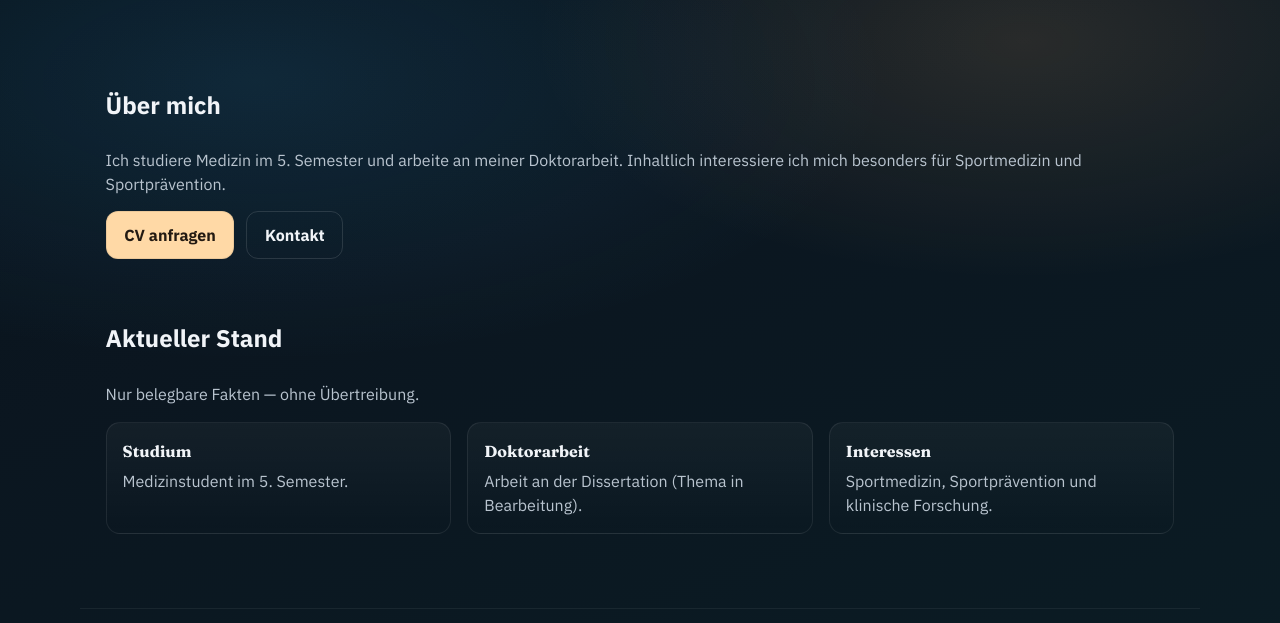
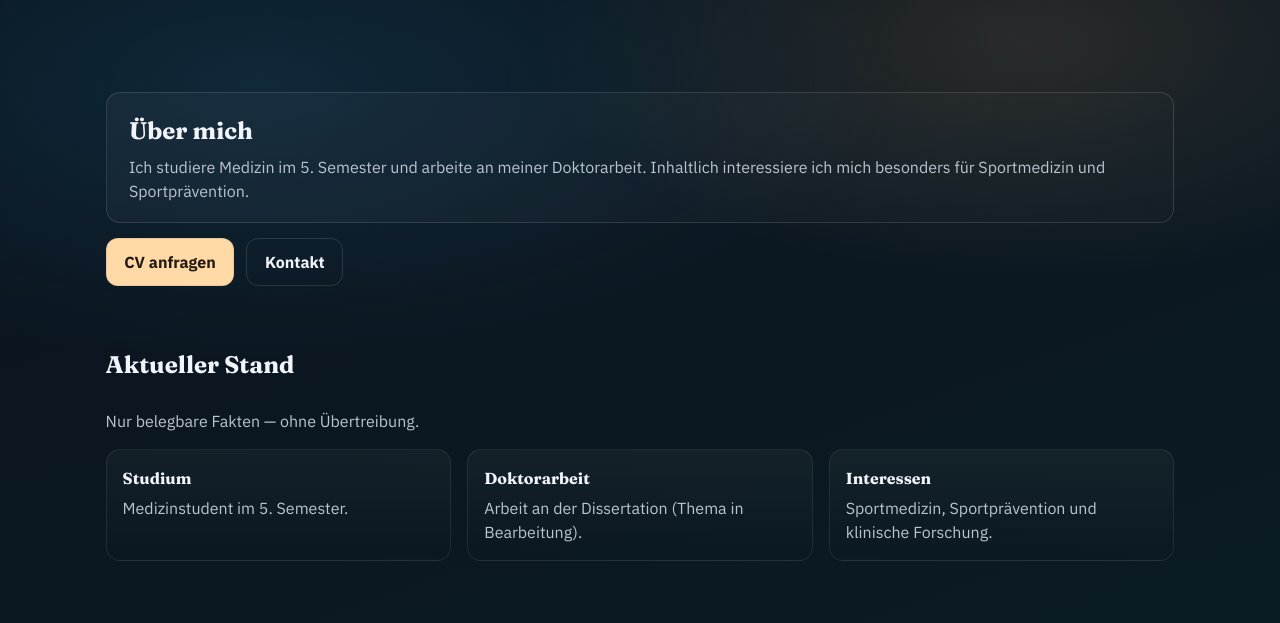
Before and after one commit to JoshuaForster02/Mywebsite, a Flask app: page /about in a window 1280 px wide. Shown: the part 79-702 px from the top of the page. Run offline with Flask 3, Linux system fonts and the light colour scheme.

Commit message:
Polish subpage headers

```diff
--- a/static/style.css
+++ b/static/style.css
@@ -176,3 +176,17 @@ form button{justify-self:start}
 }
 .profile-note p{margin:0;color:var(--text)}
 .profile-note .facts-only{margin-top:0.35rem;color:var(--muted);font-size:0.9rem}
+
+
+
+.subpage-header{
+    margin-top:1.6rem;
+    padding:1.2rem 1.4rem;
+    border-radius:14px;
+    border:1px solid rgba(255,255,255,0.12);
+    background:linear-gradient(120deg, rgba(255,255,255,0.04), rgba(255,255,255,0.01));
+}
+.subpage-header h1{margin:0 0 0.4rem;font-family:var(--font-display)}
+.subpage-header p{margin:0;color:var(--muted)}
+
+.section-head h2{font-family:var(--font-display)}
--- a/templates/about.html
+++ b/templates/about.html
@@ -43,8 +43,10 @@
     <main class="site-max" id="main-content">
       <section class="section">
         <div class="section-head">
+          <div class="subpage-header">
           <h1>Über mich</h1>
-          <p class="section-lead">Ich studiere Medizin im 5. Semester und arbeite an meiner Doktorarbeit. Inhaltlich interessiere ich mich besonders für Sportmedizin und Sportprävention.</p>
+          <p>Ich studiere Medizin im 5. Semester und arbeite an meiner Doktorarbeit. Inhaltlich interessiere ich mich besonders für Sportmedizin und Sportprävention.</p>
+        </div>
         </div>
         <div class="ctas">
           <a class="btn btn-primary" href="contact.html#contact-form">CV anfragen</a>
--- a/templates/contact.html
+++ b/templates/contact.html
@@ -43,8 +43,10 @@
     <main class="site-max" id="main-content">
       <section class="section">
         <div class="section-head">
+          <div class="subpage-header">
           <h1>Kontakt</h1>
-          <p class="section-lead">Für CV‑Anfragen oder kurze Rückfragen gerne melden.</p>
+          <p>Für CV‑Anfragen oder kurze Rückfragen gerne melden.</p>
+        </div>
         </div>
 
         <form id="contact-form" action="https://formspree.io/f/xqeajnve" method="POST">
--- a/templates/datenschutz.html
+++ b/templates/datenschutz.html
@@ -33,8 +33,10 @@
     <main class="site-max" id="main-content">
       <section class="section">
         <div class="section-head">
+          <div class="subpage-header">
           <h1>Datenschutz</h1>
-          <p class="section-lead">Diese Website ist eine private Portfolioseite. Die Kontaktaufnahme erfolgt über ein Formular, das Formspree nutzt.</p>
+          <p>Diese Website ist eine private Portfolioseite. Die Kontaktaufnahme erfolgt über ein Formular, das Formspree nutzt.</p>
+        </div>
         </div>
 
         <div class="info-grid">
--- a/templates/projects.html
+++ b/templates/projects.html
@@ -43,8 +43,10 @@
     <main class="site-max" id="main-content">
       <section class="section">
         <div class="section-head">
+          <div class="subpage-header">
           <h1>Projekte</h1>
-          <p class="section-lead">Aktuell habe ich keine öffentlichen Projekte. Bei Interesse oder Kooperationen gerne melden.</p>
+          <p>Aktuell habe ich keine öffentlichen Projekte. Bei Interesse oder Kooperationen gerne melden.</p>
+        </div>
         </div>
         <div class="info-grid">
           <div class="info-card">
--- a/templates/research.html
+++ b/templates/research.html
@@ -43,8 +43,10 @@
     <main class="site-max" id="main-content">
       <section class="section">
         <div class="section-head">
+          <div class="subpage-header">
           <h1>Forschung</h1>
-          <p class="section-lead">Ich arbeite an meiner Doktorarbeit. Inhaltlich interessiere ich mich für Sportmedizin, Prävention und klinische Forschung.</p>
+          <p>Ich arbeite an meiner Doktorarbeit. Inhaltlich interessiere ich mich für Sportmedizin, Prävention und klinische Forschung.</p>
+        </div>
         </div>
         <div class="info-grid">
           <div class="info-card">
```
